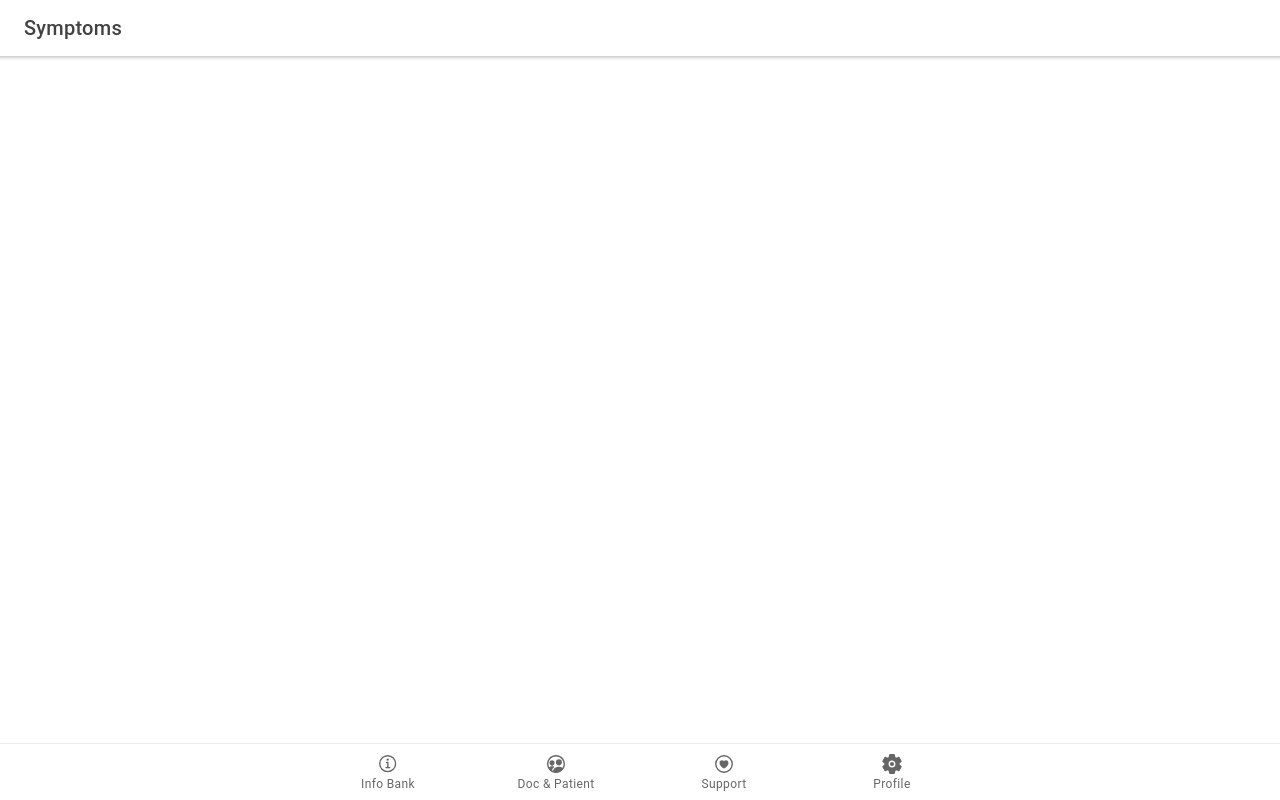
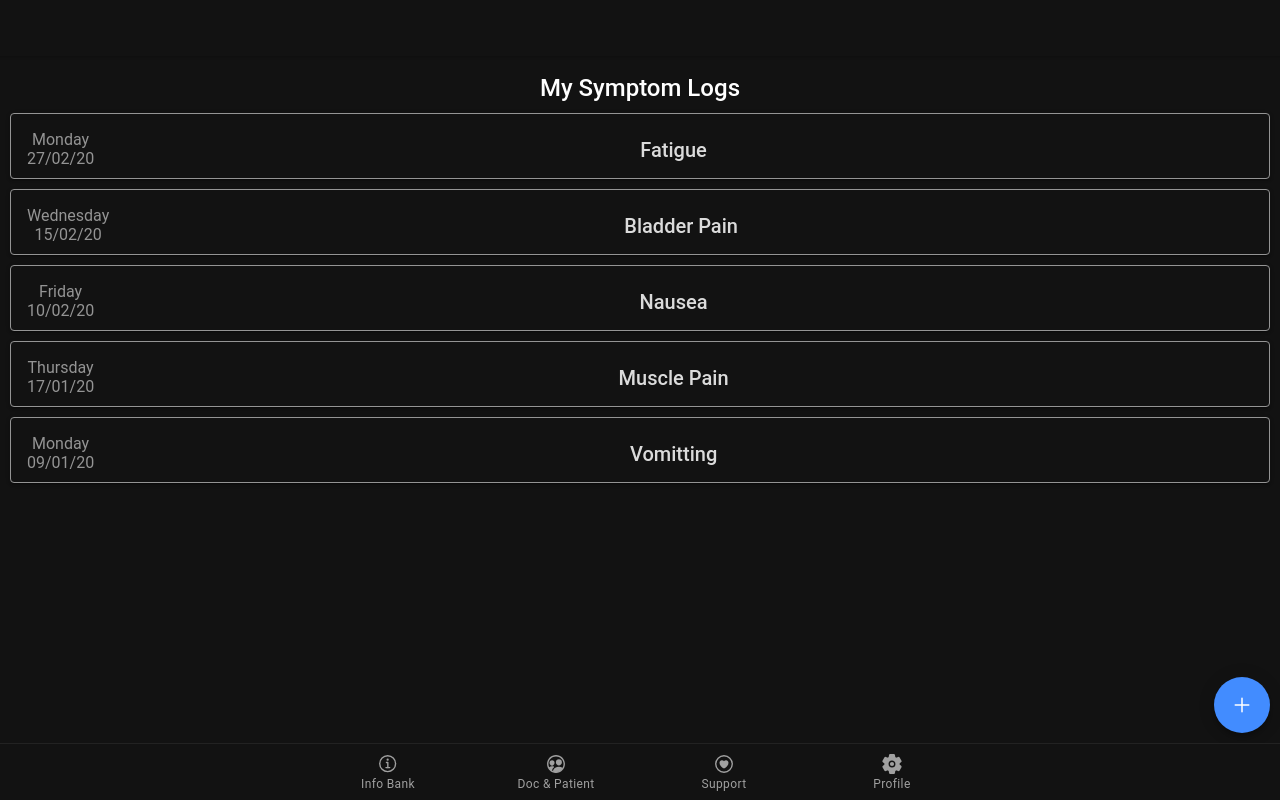
Before and after one commit to Apperta-IXN-for-the-NHS/IXN_Urology_PROMS, a React (Create React App) app in the folder practice/: page /symptoms in a window 1280 px wide. Built offline with nearby package versions, Linux system fonts and the light colour scheme.

Commit message:
minor ui changes, began work on symptoms log

```diff
--- a/practice/package.json
+++ b/practice/package.json
@@ -4,6 +4,7 @@
   "private": true,
   "dependencies": {
     "@capacitor/core": "1.5.0",
+    "@capacitor/ios": "^1.5.0",
     "@ionic/react": "^5.0.0",
     "@ionic/react-router": "^5.0.0",
     "@testing-library/jest-dom": "^4.2.4",
--- a/practice/src/global.css
+++ b/practice/src/global.css
@@ -1,4 +1,4 @@
-@media (prefers-color-scheme: dark) {
+@media (prefers-color-scheme: light) {
   /*
    * Dark Colors
    * -------------------------------------------
@@ -6,65 +6,65 @@
 
   body {
     --ion-color-primary: #428cff;
-    --ion-color-primary-rgb: 66,140,255;
+    --ion-color-primary-rgb: 66, 140, 255;
     --ion-color-primary-contrast: #ffffff;
-    --ion-color-primary-contrast-rgb: 255,255,255;
+    --ion-color-primary-contrast-rgb: 255, 255, 255;
     --ion-color-primary-shade: #3a7be0;
     --ion-color-primary-tint: #5598ff;
 
     --ion-color-secondary: #50c8ff;
-    --ion-color-secondary-rgb: 80,200,255;
+    --ion-color-secondary-rgb: 80, 200, 255;
     --ion-color-secondary-contrast: #ffffff;
-    --ion-color-secondary-contrast-rgb: 255,255,255;
+    --ion-color-secondary-contrast-rgb: 255, 255, 255;
     --ion-color-secondary-shade: #46b0e0;
     --ion-color-secondary-tint: #62ceff;
 
     --ion-color-tertiary: #6a64ff;
-    --ion-color-tertiary-rgb: 106,100,255;
+    --ion-color-tertiary-rgb: 106, 100, 255;
     --ion-color-tertiary-contrast: #ffffff;
-    --ion-color-tertiary-contrast-rgb: 255,255,255;
+    --ion-color-tertiary-contrast-rgb: 255, 255, 255;
     --ion-color-tertiary-shade: #5d58e0;
     --ion-color-tertiary-tint: #7974ff;
 
     --ion-color-success: #2fdf75;
-    --ion-color-success-rgb: 47,223,117;
+    --ion-color-success-rgb: 47, 223, 117;
     --ion-color-success-contrast: #000000;
-    --ion-color-success-contrast-rgb: 0,0,0;
+    --ion-color-success-contrast-rgb: 0, 0, 0;
     --ion-color-success-shade: #29c467;
     --ion-color-success-tint: #44e283;
 
     --ion-color-warning: #ffd534;
-    --ion-color-warning-rgb: 255,213,52;
+    --ion-color-warning-rgb: 255, 213, 52;
     --ion-color-warning-contrast: #000000;
-    --ion-color-warning-contrast-rgb: 0,0,0;
+    --ion-color-warning-contrast-rgb: 0, 0, 0;
     --ion-color-warning-shade: #e0bb2e;
     --ion-color-warning-tint: #ffd948;
 
     --ion-color-danger: #ff4961;
-    --ion-color-danger-rgb: 255,73,97;
+    --ion-color-danger-rgb: 255, 73, 97;
     --ion-color-danger-contrast: #ffffff;
-    --ion-color-danger-contrast-rgb: 255,255,255;
+    --ion-color-danger-contrast-rgb: 255, 255, 255;
     --ion-color-danger-shade: #e04055;
     --ion-color-danger-tint: #ff5b71;
 
     --ion-color-dark: #f4f5f8;
-    --ion-color-dark-rgb: 244,245,248;
+    --ion-color-dark-rgb: 244, 245, 248;
     --ion-color-dark-contrast: #000000;
-    --ion-color-dark-contrast-rgb: 0,0,0;
+    --ion-color-dark-contrast-rgb: 0, 0, 0;
     --ion-color-dark-shade: #d7d8da;
     --ion-color-dark-tint: #f5f6f9;
 
     --ion-color-medium: #989aa2;
-    --ion-color-medium-rgb: 152,154,162;
+    --ion-color-medium-rgb: 152, 154, 162;
     --ion-color-medium-contrast: #000000;
-    --ion-color-medium-contrast-rgb: 0,0,0;
+    --ion-color-medium-contrast-rgb: 0, 0, 0;
     --ion-color-medium-shade: #86888f;
     --ion-color-medium-tint: #a2a4ab;
 
     --ion-color-light: #222428;
-    --ion-color-light-rgb: 34,36,40;
+    --ion-color-light-rgb: 34, 36, 40;
     --ion-color-light-contrast: #ffffff;
-    --ion-color-light-contrast-rgb: 255,255,255;
+    --ion-color-light-contrast-rgb: 255, 255, 255;
     --ion-color-light-shade: #1e2023;
     --ion-color-light-tint: #383a3e;
   }
@@ -76,10 +76,10 @@
 
   .ios body {
     --ion-background-color: #000000;
-    --ion-background-color-rgb: 0,0,0;
+    --ion-background-color-rgb: 0, 0, 0;
 
     --ion-text-color: #ffffff;
-    --ion-text-color-rgb: 255,255,255;
+    --ion-text-color-rgb: 255, 255, 255;
 
     --ion-color-step-50: #0d0d0d;
     --ion-color-step-100: #1a1a1a;
@@ -107,7 +107,6 @@
     --ion-item-background-activated: #313131;
   }
 
-
   /*
    * Material Design Dark Theme
    * -------------------------------------------
@@ -115,10 +114,10 @@
 
   .md body {
     --ion-background-color: #121212;
-    --ion-background-color-rgb: 18,18,18;
+    --ion-background-color-rgb: 18, 18, 18;
 
     --ion-text-color: #ffffff;
-    --ion-text-color-rgb: 255,255,255;
+    --ion-text-color-rgb: 255, 255, 255;
 
     --ion-border-color: #222222;
 
@@ -142,7 +141,7 @@
     --ion-color-step-900: #e7e7e7;
     --ion-color-step-950: #f3f3f3;
 
-    --ion-item-background: #1A1B1E;
+    --ion-item-background: #1a1b1e;
   }
 
   ion-title.title-large {
--- /dev/null
+++ b/practice/src/pages/DocPatient/Symptoms.css
@@ -0,0 +1,6 @@
+div.symptoms {
+    float: left;
+    font-size: medium;
+    /* padding-top: px; */
+    /* display: inline-block; */
+}
--- a/practice/src/pages/DocPatient/Symptoms.tsx
+++ b/practice/src/pages/DocPatient/Symptoms.tsx
@@ -1,15 +1,80 @@
-import React from "react";
+import React, { useState } from "react";
 import {
   IonHeader,
   IonPage,
   IonTitle,
   IonToolbar,
   IonButtons,
+  IonButton,
   IonBackButton,
-  IonContent
+  IonContent,
+  IonCard,
+  IonCardHeader,
+  IonCardTitle,
+  IonFab,
+  IonFabButton,
+  IonIcon,
+  IonCardContent,
+  IonModal
 } from "@ionic/react";
+import { addOutline } from "ionicons/icons";
+import "./Symptoms.css";
+import CardList from "../KnowledgeBank/CardList";
+
+interface Symptom {
+  title: string;
+  day: string;
+  date: string;
+}
+
+interface SymptomCardProps {
+  day: string;
+  date: string;
+  title: string;
+}
+
+interface AddSymptomProps {
+  setModal(state: boolean): any;
+  symptoms: Symptom[];
+}
+
+const AddSymptom: React.FC<AddSymptomProps> = ({ setModal, symptoms }) => {
+  return (
+    <IonHeader>
+      <IonToolbar>
+        <IonTitle>Log a new Symptom</IonTitle>
+      </IonToolbar>
+      <IonButtons>
+        <IonButton onClick={() => setModal(false)}>Close</IonButton>
+      </IonButtons>
+    </IonHeader>
+  );
+};
+
+const SymptomCard: React.FC<SymptomCardProps> = ({ day, date, title }) => {
+  return (
+    <IonCard>
+      <IonCardHeader className="ion-text-center">
+        <div className="symptoms">
+          {day}
+          <br />
+          {date}
+        </div>
+        <IonCardTitle>{title}</IonCardTitle>
+      </IonCardHeader>
+    </IonCard>
+  );
+};
 
 const Symptoms: React.FC = () => {
+  const [showModal, setModal] = useState(false);
+  let symptoms = [
+    { title: "Fatigue", day: "Monday", date: "27/02/20" },
+    { title: "Bladder Pain", day: "Wednesday", date: "15/02/20" },
+    { title: "Nausea", day: "Friday", date: "10/02/20" },
+    { title: "Muscle Pain", day: "Thursday", date: "17/01/20" },
+    { title: "Vomitting", day: "Monday", date: "09/01/20" }
+  ];
   return (
     <IonPage>
       <IonHeader>
@@ -17,10 +82,21 @@ const Symptoms: React.FC = () => {
           <IonButtons slot="start">
             <IonBackButton />
           </IonButtons>
-          <IonTitle>Symptoms</IonTitle>
         </IonToolbar>
       </IonHeader>
       <IonContent>
+        <IonFab vertical="bottom" horizontal="end" slot="fixed">
+          <IonFabButton onClick={() => setModal(true)}>
+            <IonIcon icon={addOutline} />
+          </IonFabButton>
+        </IonFab>
+        <IonModal isOpen={showModal}>
+          <AddSymptom setModal={setModal} symptoms={symptoms} />
+        </IonModal>
+        <h2 className="ion-text-center">My Symptom Logs</h2>
+        {symptoms.map((s, idx) => (
+          <SymptomCard key={idx} day={s.day} date={s.date} title={s.title} />
+        ))}
       </IonContent>
     </IonPage>
   );
--- a/practice/src/pages/KnowledgeBank/CardList.tsx
+++ b/practice/src/pages/KnowledgeBank/CardList.tsx
@@ -14,10 +14,11 @@ const InfoCard: React.FC<InfoCardProps> = ({ history, title, link }) => {
         e.preventDefault();
         history.push(link);
       }}
-      color="primary"
     >
       <IonCardHeader>
-        <IonCardTitle class="ion-text-center"><h2>{title}</h2></IonCardTitle>
+        <IonCardTitle class="ion-text-center">
+          <h2>{title}</h2>
+        </IonCardTitle>
       </IonCardHeader>
     </IonCard>
   );
--- a/practice/src/theme/variables.css
+++ b/practice/src/theme/variables.css
@@ -75,3 +75,9 @@ http://ionicframework.com/docs/theming/ */
   --ion-color-light-shade: #d7d8da;
   --ion-color-light-tint: #f5f6f9;
 }
+
+ion-card {
+  background: transparent !important;
+  border-style: solid;
+  border-width: 1px;
+}
```
Also changed, not shown: practice/src/pages/DocPatient/DocPatient.css (+4 -4 lines), practice/src/pages/KnowledgeBank/KnowledgeBank.css (line endings or trailing spaces), 1 other file (tests, documents, lock files or other folders).
